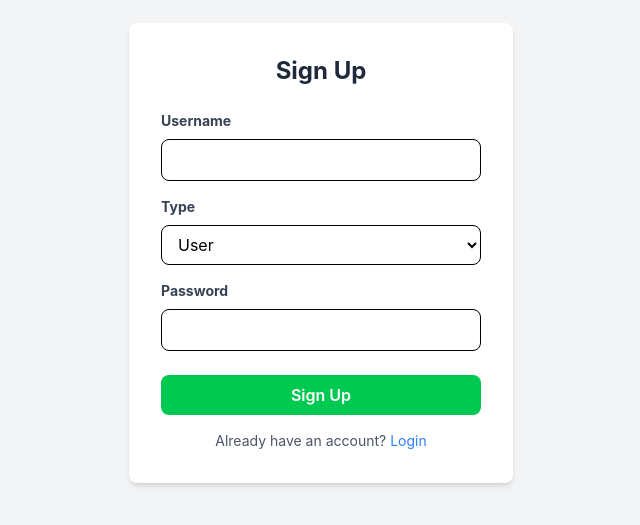
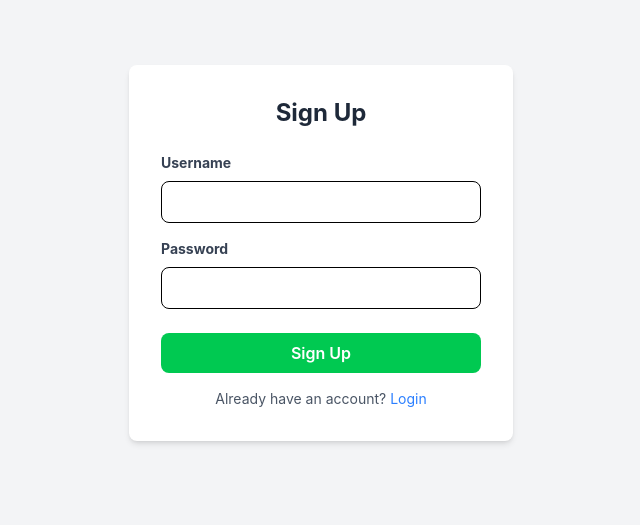
Before and after one commit to Ekeggg/scaling-pancake, a React (Vite) app in the folder client/: page /signup in a window 1280 px wide. Shown: the part 147-672 px from the top of the page, without its empty margins (319-959 px from the left). Built offline with nearby package versions, Linux system fonts and the light colour scheme.

Commit message:
removed type from req body

```diff
--- a/client/src/pages/Signup.jsx
+++ b/client/src/pages/Signup.jsx
@@ -4,7 +4,6 @@ import { useNavigate, Link } from 'react-router-dom';
 
 const Signup = () => {
     const [name, setName] = useState('');
-    const [type, setType] = useState('user');
     const [password, setPassword] = useState('');
     const [error, setError] = useState('');
     const navigate = useNavigate();
@@ -12,7 +11,7 @@ const Signup = () => {
     const handleSubmit = async (e) => {
         e.preventDefault();
         try {
-            await api.post('/users/signup', { name, type, password });
+            await api.post('/users/signup', { name, password });
             navigate('/');
         } catch (err) {
             setError(err.response?.data || 'Signup failed');
@@ -34,17 +33,6 @@ const Signup = () => {
                             className="w-full px-3 py-2 border rounded-lg focus:outline-none focus:ring-2 focus:ring-blue-500"
                             required
                         />
-                    </div>
-                    <div className="mb-4">
-                        <label className="block text-gray-700 text-sm font-bold mb-2">Type</label>
-                        <select
-                            value={type}
-                            onChange={(e) => setType(e.target.value)}
-                            className="w-full px-3 py-2 border rounded-lg focus:outline-none focus:ring-2 focus:ring-blue-500"
-                        >
-                            <option value="user">User</option>
-                            <option value="admin">Admin</option>
-                        </select>
                     </div>
                     <div className="mb-6">
                         <label className="block text-gray-700 text-sm font-bold mb-2">Password</label>
```
